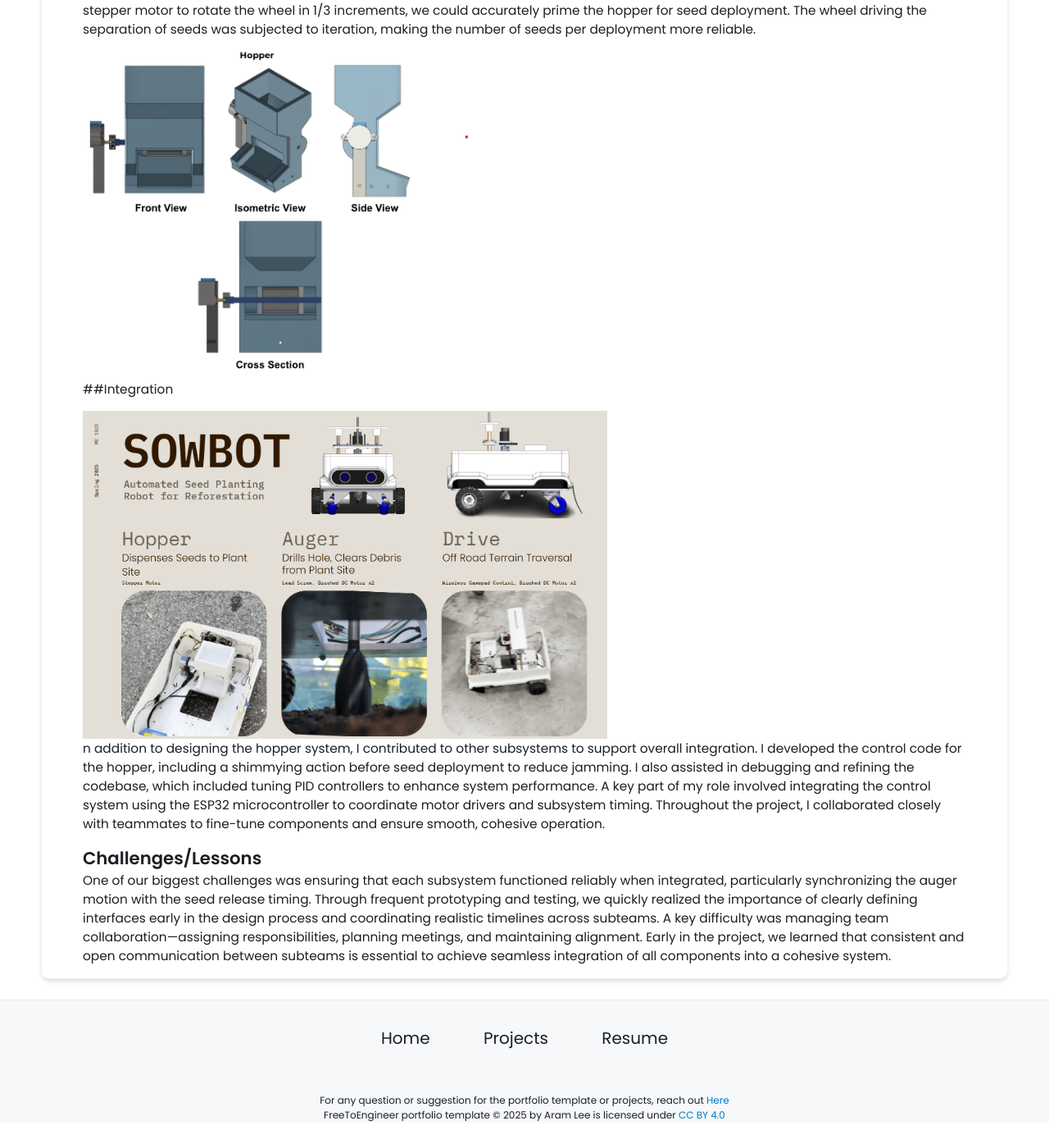
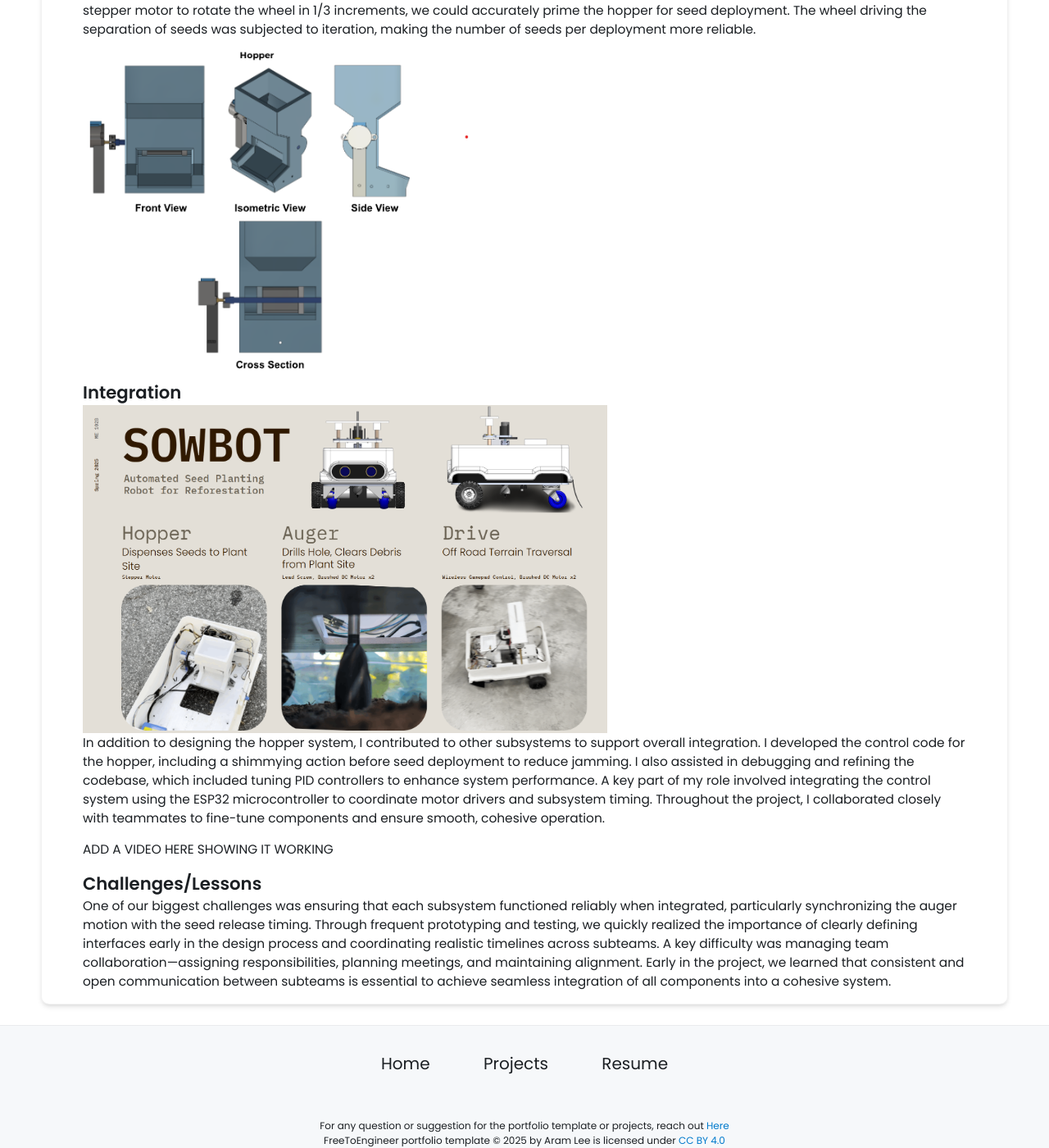
Before and after one commit to engineeringwabe/engineeringwabe.github.io, a Jekyll site: the page built from _projects/SowBot/index.md, in a window 1280 px wide and 1400 px high, scrolled down 917 px. Shown: the whole window at 82% size. Built offline with Jekyll 4.4.1, drawn with Linux system fonts in a browser that asks for light colours; before the commit the page ends 2286 px from its top, so only the background shows below that; some of the changed text lies outside the part shown.

Commit message:
Update index.md

```diff
--- a/_projects/SowBot/index.md
+++ b/_projects/SowBot/index.md
@@ -16,14 +16,22 @@ skills:
 main-image: /mainone.png
 
 ---
-## Header Hopper Sub-System
+## Hopper Sub-System
 I led the design and fabrication of the hopper system, using Onshape for CAD modeling and rapid prototyping techniques to bring it to life. The process began with brainstorming different hopper concepts. Our design was guided by two key constraints: the motor needed enough torque to rotate a consistent number of seeds, and the mechanism had to ensure reliable seed delivery of 3-5 seeds. Drawing inspiration from a carousel, we developed a system in which a wheel is mounted on a drive shaft, connected to a motor via a coupling. By using a stepper motor to rotate the wheel in 1/3 increments, we could accurately prime the hopper for seed deployment. The wheel driving the separation of seeds was subjected to iteration, making the number of seeds per deployment more reliable.
 
-{% include image-gallery.html images="hopper.png" height="400" %}
+<div style="text-align: center;">
+  {% include image-gallery.html images="hopper.png" height="400" %}
+</div>
 
-##Integration
-{% include image-gallery.html images="sowbot.png" height="400" %}
-n addition to designing the hopper system, I contributed to other subsystems to support overall integration. I developed the control code for the hopper, including a shimmying action before seed deployment to reduce jamming. I also assisted in debugging and refining the codebase, which included tuning PID controllers to enhance system performance. A key part of my role involved integrating the control system using the ESP32 microcontroller to coordinate motor drivers and subsystem timing. Throughout the project, I collaborated closely with teammates to fine-tune components and ensure smooth, cohesive operation.
+
+## Integration
+<div style="text-align: center;">
+  {% include image-gallery.html images="sowbot.png" height="400" %}
+</div>
+
+In addition to designing the hopper system, I contributed to other subsystems to support overall integration. I developed the control code for the hopper, including a shimmying action before seed deployment to reduce jamming. I also assisted in debugging and refining the codebase, which included tuning PID controllers to enhance system performance. A key part of my role involved integrating the control system using the ESP32 microcontroller to coordinate motor drivers and subsystem timing. Throughout the project, I collaborated closely with teammates to fine-tune components and ensure smooth, cohesive operation.
+
+ADD A VIDEO HERE SHOWING IT WORKING
 
 ## Challenges/Lessons
  One of our biggest challenges was ensuring that each subsystem functioned reliably when
```
